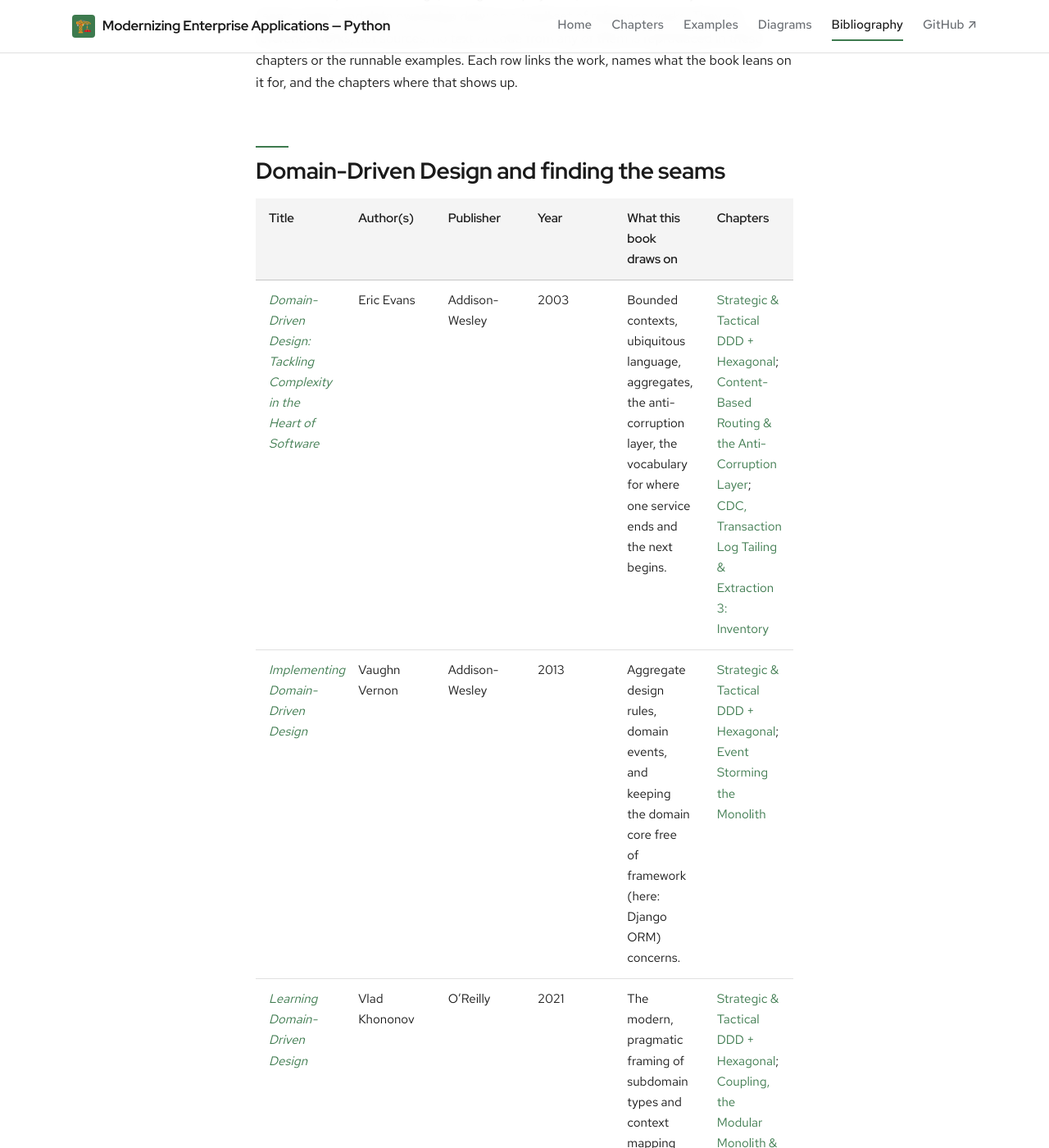
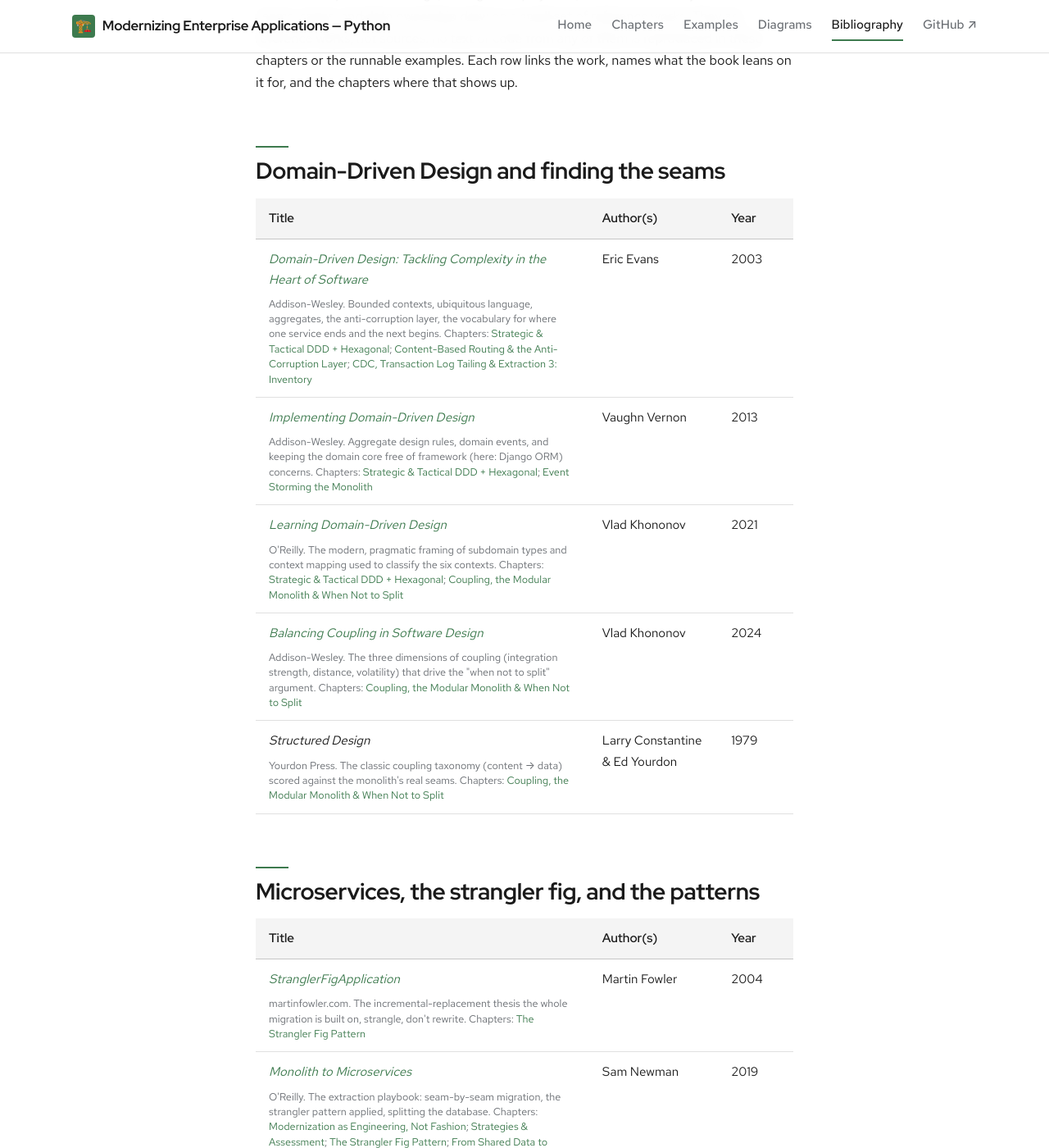
Before and after one commit to patterncatalyst/modernizing-enterprise-applications-python, a Jekyll site: the page built from bibliography.md, in a window 1280 px wide and 1400 px high, scrolled down 370 px. Shown: the whole window at 82% size. Built offline with Jekyll 4.4.1, drawn with Linux system fonts in a browser that asks for light colours; some web fonts are replaced; some of the changed text lies outside the part shown.

Commit message:
site: bibliography tables with explicit column widths (#33)
Markdown tables with five or six columns on the narrow page split into equal fixed columns, so titles, years and ISBNs wrapped mid-word. The tables are now HTML with colgroup widths: books keep Title, Author(s) and Year, with publisher and focus on a small line under the title; tables with a Link column link the first column instead.

```diff
--- a/assets/css/site.css
+++ b/assets/css/site.css
@@ -835,3 +835,9 @@
 .codetabs-panel .highlight{ margin:0 !important; border-radius:0 !important; }
 /* graceful no-JS fallback: show every block, labelled nothing-lost */
 .no-js .codetabs{ display:none; }
+
+/* Bibliography: explicit column widths (colgroup) keep long titles and focus text readable */
+table.bib { table-layout: fixed; width: 100%; }
+table.bib td small { display: block; margin-top: .5rem; color: var(--ink-muted, #6a6e73); line-height: 1.45; }
+table.bib--books td:last-child { white-space: nowrap; }
+table.bib :is(th, td) code { white-space: normal; overflow-wrap: anywhere; }
--- a/bibliography.md
+++ b/bibliography.md
@@ -13,30 +13,42 @@
 
 ## Domain-Driven Design and finding the seams
 
-| Title | Author(s) | Publisher | Year | What this book draws on | Chapters |
-|---|---|---|---|---|---|
-| [*Domain-Driven Design: Tackling Complexity in the Heart of Software*](https://www.informit.com/store/domain-driven-design-tackling-complexity-in-the-heart-9780321125217) | Eric Evans | Addison-Wesley | 2003 | Bounded contexts, ubiquitous language, aggregates, the anti-corruption layer, the vocabulary for where one service ends and the next begins. | [Strategic & Tactical DDD + Hexagonal]({{ '/docs/11-ddd-and-hexagonal/' | relative_url }}); [Content-Based Routing & the Anti-Corruption Layer]({{ '/docs/16-content-based-routing-acl/' | relative_url }}); [CDC, Transaction Log Tailing & Extraction 3: Inventory]({{ '/docs/19-cdc-and-extraction-3-inventory/' | relative_url }}) |
-| [*Implementing Domain-Driven Design*](https://www.informit.com/store/implementing-domain-driven-design-9780133039894) | Vaughn Vernon | Addison-Wesley | 2013 | Aggregate design rules, domain events, and keeping the domain core free of framework (here: Django ORM) concerns. | [Strategic & Tactical DDD + Hexagonal]({{ '/docs/11-ddd-and-hexagonal/' | relative_url }}); [Event Storming the Monolith]({{ '/docs/12-event-storming/' | relative_url }}) |
-| [*Learning Domain-Driven Design*](https://www.oreilly.com/library/view/learning-domain-driven-design/9781098100124/) | Vlad Khononov | O'Reilly | 2021 | The modern, pragmatic framing of subdomain types and context mapping used to classify the six contexts. | [Strategic & Tactical DDD + Hexagonal]({{ '/docs/11-ddd-and-hexagonal/' | relative_url }}); [Coupling, the Modular Monolith & When Not to Split]({{ '/docs/13-coupling-and-modular-monolith/' | relative_url }}) |
-| [*Balancing Coupling in Software Design*](https://www.informit.com/store/balancing-coupling-in-software-design-universal-design-9780137353538) | Vlad Khononov | Addison-Wesley | 2024 | The three dimensions of coupling (integration strength, distance, volatility) that drive the "when not to split" argument. | [Coupling, the Modular Monolith & When Not to Split]({{ '/docs/13-coupling-and-modular-monolith/' | relative_url }}) |
-| *Structured Design* | Larry Constantine & Ed Yourdon | Yourdon Press | 1979 | The classic coupling taxonomy (content → data) scored against the monolith's real seams. | [Coupling, the Modular Monolith & When Not to Split]({{ '/docs/13-coupling-and-modular-monolith/' | relative_url }}) |
+<table class="bib bib--books">
+  <colgroup><col style="width:62%"><col style="width:24%"><col style="width:14%"></colgroup>
+  <thead><tr><th>Title</th><th>Author(s)</th><th>Year</th></tr></thead>
+  <tbody>
+    <tr><td><a href="https://www.informit.com/store/domain-driven-design-tackling-complexity-in-the-heart-9780321125217" rel="noopener"><em>Domain-Driven Design: Tackling Complexity in the Heart of Software</em></a><br><small>Addison-Wesley. Bounded contexts, ubiquitous language, aggregates, the anti-corruption layer, the vocabulary for where one service ends and the next begins. Chapters: <a href="{{ '/docs/11-ddd-and-hexagonal/' | relative_url }}" rel="noopener">Strategic &amp; Tactical DDD + Hexagonal</a>; <a href="{{ '/docs/16-content-based-routing-acl/' | relative_url }}" rel="noopener">Content-Based Routing &amp; the Anti-Corruption Layer</a>; <a href="{{ '/docs/19-cdc-and-extraction-3-inventory/' | relative_url }}" rel="noopener">CDC, Transaction Log Tailing &amp; Extraction 3: Inventory</a></small></td><td>Eric Evans</td><td>2003</td></tr>
+    <tr><td><a href="https://www.informit.com/store/implementing-domain-driven-design-9780133039894" rel="noopener"><em>Implementing Domain-Driven Design</em></a><br><small>Addison-Wesley. Aggregate design rules, domain events, and keeping the domain core free of framework (here: Django ORM) concerns. Chapters: <a href="{{ '/docs/11-ddd-and-hexagonal/' | relative_url }}" rel="noopener">Strategic &amp; Tactical DDD + Hexagonal</a>; <a href="{{ '/docs/12-event-storming/' | relative_url }}" rel="noopener">Event Storming the Monolith</a></small></td><td>Vaughn Vernon</td><td>2013</td></tr>
+    <tr><td><a href="https://www.oreilly.com/library/view/learning-domain-driven-design/9781098100124/" rel="noopener"><em>Learning Domain-Driven Design</em></a><br><small>O'Reilly. The modern, pragmatic framing of subdomain types and context mapping used to classify the six contexts. Chapters: <a href="{{ '/docs/11-ddd-and-hexagonal/' | relative_url }}" rel="noopener">Strategic &amp; Tactical DDD + Hexagonal</a>; <a href="{{ '/docs/13-coupling-and-modular-monolith/' | relative_url }}" rel="noopener">Coupling, the Modular Monolith &amp; When Not to Split</a></small></td><td>Vlad Khononov</td><td>2021</td></tr>
+    <tr><td><a href="https://www.informit.com/store/balancing-coupling-in-software-design-universal-design-9780137353538" rel="noopener"><em>Balancing Coupling in Software Design</em></a><br><small>Addison-Wesley. The three dimensions of coupling (integration strength, distance, volatility) that drive the "when not to split" argument. Chapters: <a href="{{ '/docs/13-coupling-and-modular-monolith/' | relative_url }}" rel="noopener">Coupling, the Modular Monolith &amp; When Not to Split</a></small></td><td>Vlad Khononov</td><td>2024</td></tr>
+    <tr><td><em>Structured Design</em><br><small>Yourdon Press. The classic coupling taxonomy (content → data) scored against the monolith's real seams. Chapters: <a href="{{ '/docs/13-coupling-and-modular-monolith/' | relative_url }}" rel="noopener">Coupling, the Modular Monolith &amp; When Not to Split</a></small></td><td>Larry Constantine &amp; Ed Yourdon</td><td>1979</td></tr>
+  </tbody>
+</table>
 
 ## Microservices, the strangler fig, and the patterns
 
-| Title | Author(s) | Publisher | Year | What this book draws on | Chapters |
-|---|---|---|---|---|---|
-| [*StranglerFigApplication*](https://martinfowler.com/bliki/StranglerFigApplication.html) | Martin Fowler | martinfowler.com | 2004 | The incremental-replacement thesis the whole migration is built on, strangle, don't rewrite. | [The Strangler Fig Pattern]({{ '/docs/14-strangler-fig-pattern/' | relative_url }}) |
-| [*Monolith to Microservices*](https://www.oreilly.com/library/view/monolith-to-microservices/9781492047834/) | Sam Newman | O'Reilly | 2019 | The extraction playbook: seam-by-seam migration, the strangler pattern applied, splitting the database. | [Modernization as Engineering, Not Fashion]({{ '/docs/03-modernization-as-engineering/' | relative_url }}); [Strategies & Assessment]({{ '/docs/04-strategies-and-assessment/' | relative_url }}); [The Strangler Fig Pattern]({{ '/docs/14-strangler-fig-pattern/' | relative_url }}); [From Shared Data to Owned Data]({{ '/docs/18-shared-data-to-owned-data/' | relative_url }}) |
-| [*Building Microservices*, 2nd ed.](https://www.oreilly.com/library/view/building-microservices-2nd/9781492034018/) | Sam Newman | O'Reilly | 2021 | Service boundaries, independent deployability, and the operational traits a service earns. | 03, 29-31 |
-| [*Microservices Patterns*](https://www.manning.com/books/microservices-patterns) | Chris Richardson | Manning | 2018 | The pattern catalog this book implements in Python: transactional outbox, choreographed and orchestrated sagas, CQRS, API composition. | 20-26 |
-| [*Enterprise Integration Patterns*](https://www.enterpriseintegrationpatterns.com/) | Gregor Hohpe & Bobby Woolf | Addison-Wesley | 2003 | The messaging vocabulary (content-based routing, the message channel, the translator) behind the event-driven seams. | [Content-Based Routing & the Anti-Corruption Layer]({{ '/docs/16-content-based-routing-acl/' | relative_url }}); [Extraction 2: Notification Service (Going Event-Driven)]({{ '/docs/17-extraction-2-notification-service/' | relative_url }}) |
+<table class="bib bib--books">
+  <colgroup><col style="width:62%"><col style="width:24%"><col style="width:14%"></colgroup>
+  <thead><tr><th>Title</th><th>Author(s)</th><th>Year</th></tr></thead>
+  <tbody>
+    <tr><td><a href="https://martinfowler.com/bliki/StranglerFigApplication.html" rel="noopener"><em>StranglerFigApplication</em></a><br><small>martinfowler.com. The incremental-replacement thesis the whole migration is built on, strangle, don't rewrite. Chapters: <a href="{{ '/docs/14-strangler-fig-pattern/' | relative_url }}" rel="noopener">The Strangler Fig Pattern</a></small></td><td>Martin Fowler</td><td>2004</td></tr>
+    <tr><td><a href="https://www.oreilly.com/library/view/monolith-to-microservices/9781492047834/" rel="noopener"><em>Monolith to Microservices</em></a><br><small>O'Reilly. The extraction playbook: seam-by-seam migration, the strangler pattern applied, splitting the database. Chapters: <a href="{{ '/docs/03-modernization-as-engineering/' | relative_url }}" rel="noopener">Modernization as Engineering, Not Fashion</a>; <a href="{{ '/docs/04-strategies-and-assessment/' | relative_url }}" rel="noopener">Strategies &amp; Assessment</a>; <a href="{{ '/docs/14-strangler-fig-pattern/' | relative_url }}" rel="noopener">The Strangler Fig Pattern</a>; <a href="{{ '/docs/18-shared-data-to-owned-data/' | relative_url }}" rel="noopener">From Shared Data to Owned Data</a></small></td><td>Sam Newman</td><td>2019</td></tr>
+    <tr><td><a href="https://www.oreilly.com/library/view/building-microservices-2nd/9781492034018/" rel="noopener"><em>Building Microservices</em>, 2nd ed.</a><br><small>O'Reilly. Service boundaries, independent deployability, and the operational traits a service earns. Chapters: 03, 29-31</small></td><td>Sam Newman</td><td>2021</td></tr>
+    <tr><td><a href="https://www.manning.com/books/microservices-patterns" rel="noopener"><em>Microservices Patterns</em></a><br><small>Manning. The pattern catalog this book implements in Python: transactional outbox, choreographed and orchestrated sagas, CQRS, API composition. Chapters: 20-26</small></td><td>Chris Richardson</td><td>2018</td></tr>
+    <tr><td><a href="https://www.enterpriseintegrationpatterns.com/" rel="noopener"><em>Enterprise Integration Patterns</em></a><br><small>Addison-Wesley. The messaging vocabulary (content-based routing, the message channel, the translator) behind the event-driven seams. Chapters: <a href="{{ '/docs/16-content-based-routing-acl/' | relative_url }}" rel="noopener">Content-Based Routing &amp; the Anti-Corruption Layer</a>; <a href="{{ '/docs/17-extraction-2-notification-service/' | relative_url }}" rel="noopener">Extraction 2: Notification Service (Going Event-Driven)</a></small></td><td>Gregor Hohpe &amp; Bobby Woolf</td><td>2003</td></tr>
+  </tbody>
+</table>
 
 ## Reliability, data, and operating the result
 
-| Title | Author(s) | Publisher | Year | What this book draws on | Chapters |
-|---|---|---|---|---|---|
-| [*Release It!*, 2nd ed.](https://pragprog.com/titles/mnee2/release-it-second-edition/) | Michael Nygard | Pragmatic Bookshelf | 2018 | Timeouts, retries, circuit breakers, bulkheads, the resilience chassis around the saga hops. | [Failure Modes & the Resilience Chassis]({{ '/docs/25-failure-modes-and-resilience/' | relative_url }}) |
-| [*Designing Data-Intensive Applications*](https://dataintensive.net/) | Martin Kleppmann | O'Reilly | 2017 | Log-based change data capture, idempotency, and the consistency trade-offs of moving from one ACID database to many. | [From Shared Data to Owned Data]({{ '/docs/18-shared-data-to-owned-data/' | relative_url }}); [CDC, Transaction Log Tailing & Extraction 3: Inventory]({{ '/docs/19-cdc-and-extraction-3-inventory/' | relative_url }}); [ACID to ACD: Living Without Isolation]({{ '/docs/22-acid-to-acd/' | relative_url }}) |
-| [*Site Reliability Engineering*](https://sre.google/sre-book/table-of-contents/) | Betsy Beyer, et al. | O'Reilly | 2016 | The golden signals and the service-level thinking behind the mesh/observability chapter. | [Mesh, Observability & Distributed Tracing]({{ '/docs/30-mesh-observability-tracing/' | relative_url }}) |
+<table class="bib bib--books">
+  <colgroup><col style="width:62%"><col style="width:24%"><col style="width:14%"></colgroup>
+  <thead><tr><th>Title</th><th>Author(s)</th><th>Year</th></tr></thead>
+  <tbody>
+    <tr><td><a href="https://pragprog.com/titles/mnee2/release-it-second-edition/" rel="noopener"><em>Release It!</em>, 2nd ed.</a><br><small>Pragmatic Bookshelf. Timeouts, retries, circuit breakers, bulkheads, the resilience chassis around the saga hops. Chapters: <a href="{{ '/docs/25-failure-modes-and-resilience/' | relative_url }}" rel="noopener">Failure Modes &amp; the Resilience Chassis</a></small></td><td>Michael Nygard</td><td>2018</td></tr>
+    <tr><td><a href="https://dataintensive.net/" rel="noopener"><em>Designing Data-Intensive Applications</em></a><br><small>O'Reilly. Log-based change data capture, idempotency, and the consistency trade-offs of moving from one ACID database to many. Chapters: <a href="{{ '/docs/18-shared-data-to-owned-data/' | relative_url }}" rel="noopener">From Shared Data to Owned Data</a>; <a href="{{ '/docs/19-cdc-and-extraction-3-inventory/' | relative_url }}" rel="noopener">CDC, Transaction Log Tailing &amp; Extraction 3: Inventory</a>; <a href="{{ '/docs/22-acid-to-acd/' | relative_url }}" rel="noopener">ACID to ACD: Living Without Isolation</a></small></td><td>Martin Kleppmann</td><td>2017</td></tr>
+    <tr><td><a href="https://sre.google/sre-book/table-of-contents/" rel="noopener"><em>Site Reliability Engineering</em></a><br><small>O'Reilly. The golden signals and the service-level thinking behind the mesh/observability chapter. Chapters: <a href="{{ '/docs/30-mesh-observability-tracing/' | relative_url }}" rel="noopener">Mesh, Observability &amp; Distributed Tracing</a></small></td><td>Betsy Beyer, et al.</td><td>2016</td></tr>
+  </tbody>
+</table>
 
 *Verification status: <span class="status status--verified">verified</span>. Conceptual reading-list page: the works above are named as references the chapters draw on, with no text or code reproduced from them.*
```
